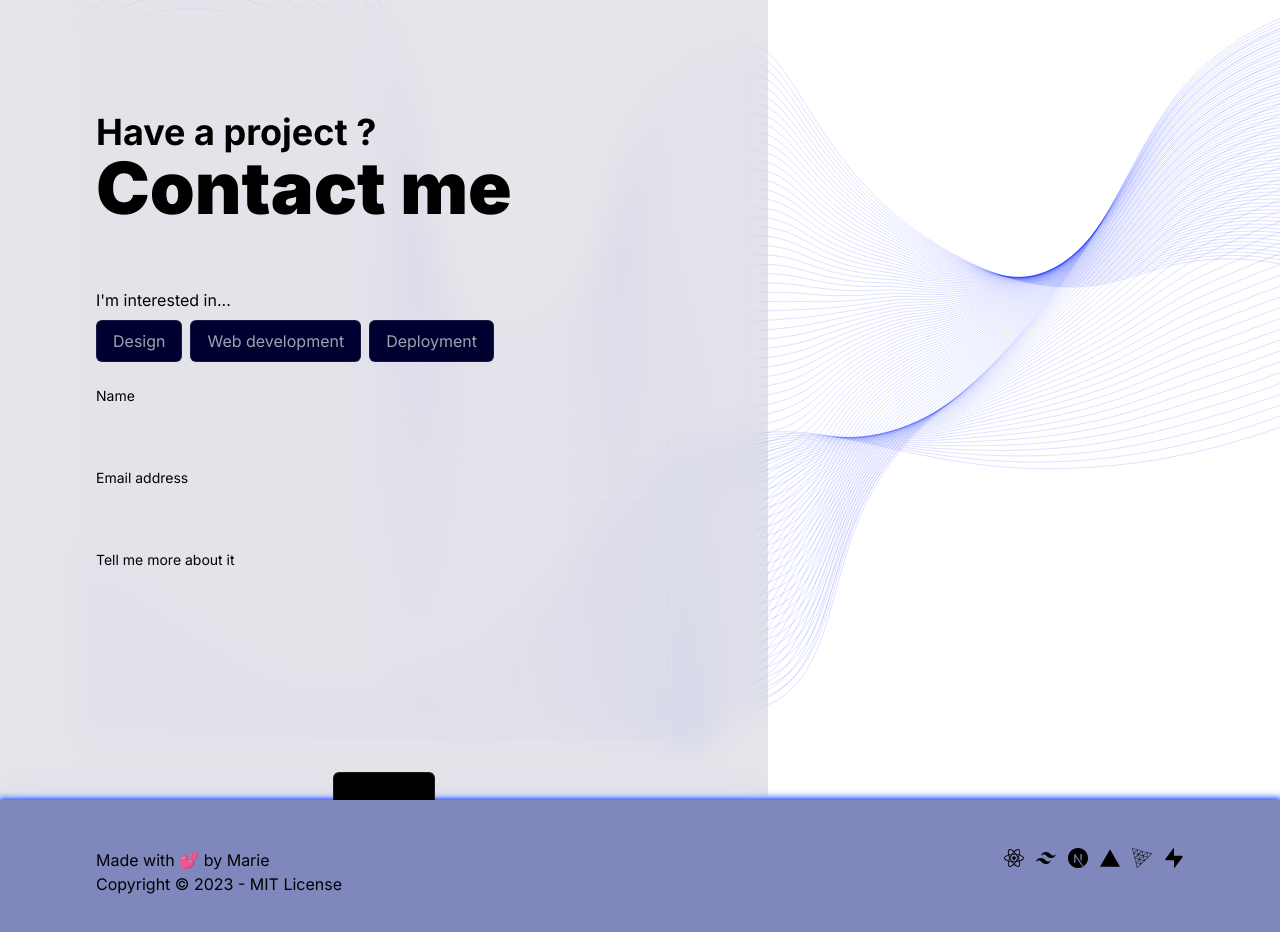
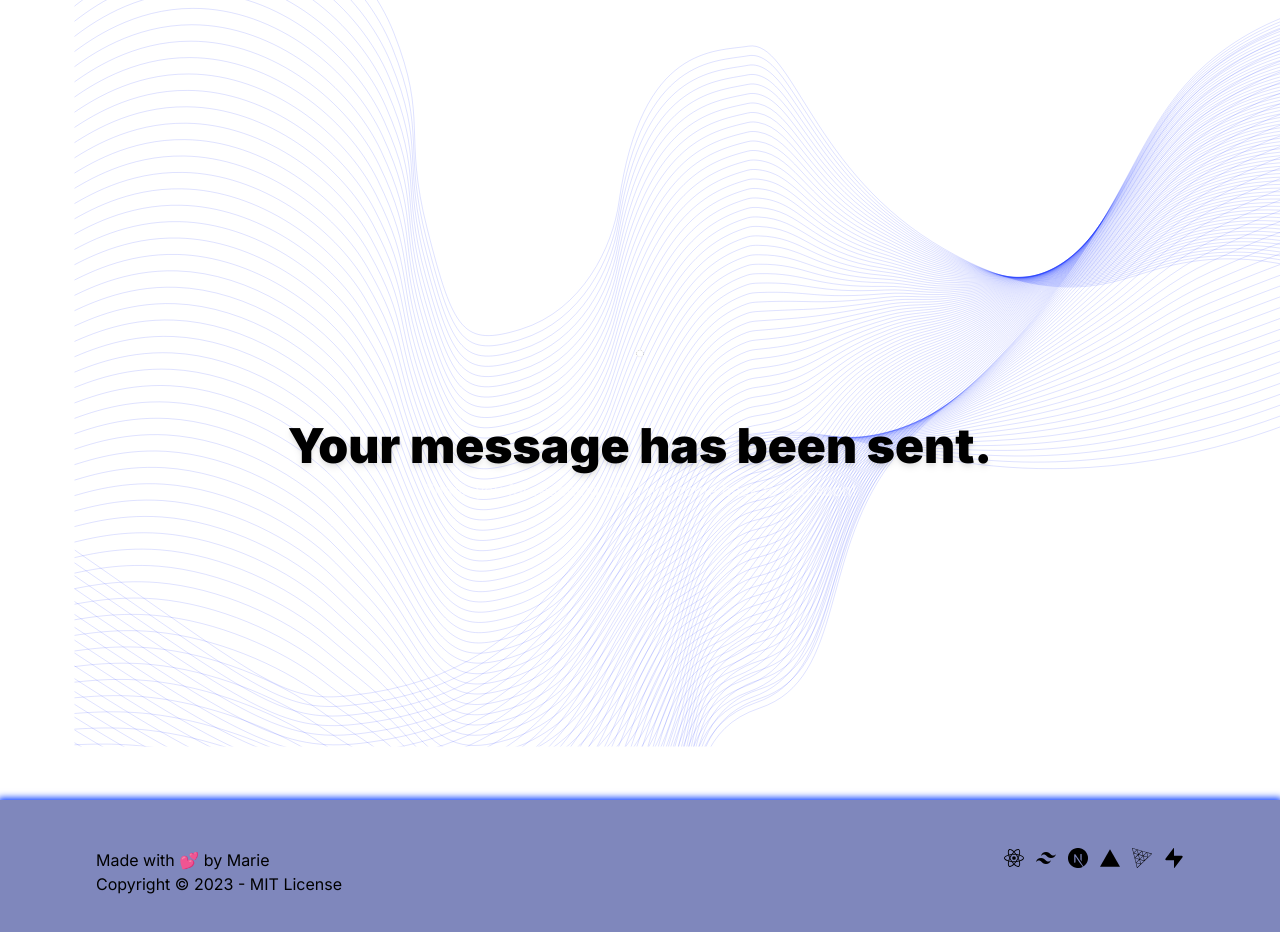
Before and after one commit to mgavillo/personnal-website, a Next.js app: page /contact in a window 1280 px wide. Shown: the top 932 px of the page. Built offline with nearby package versions, Linux system fonts and the light colour scheme.

Commit message:
add screen when email is sent

```diff
--- /dev/null
+++ b/src/app/contact/ContactForm.tsx
@@ -0,0 +1,102 @@
+
+import {TextArea, Input} from "@/components/inputs";
+import { FormEvent, useRef, useState } from "react";
+import emailjs from "@emailjs/browser";
+
+
+export default function ContactForm({setSent}: {setSent: any}) {
+    const categories = ["Design", "Web development", "Deployment"];
+    const [selected, setSelected] = useState<boolean[]>(
+      new Array(categories.length).fill(false)
+    );
+    const formRef = useRef<HTMLFormElement>(null);
+    function changeSelection(index: number) {
+      let array = [...selected];
+      array[index] = !array[index];
+      setSelected(array);
+    }
+
+    function sendEmail(e: React.FormEvent<HTMLFormElement>) {
+      e.preventDefault();
+      emailjs
+        .sendForm(
+          process.env.NEXT_PUBLIC_EMAILJS_SERVICE_ID,
+          process.env.NEXT_PUBLIC_EMAILJS_TEMPLATE_ID,
+          formRef.current,
+          process.env.NEXT_PUBLIC_EMAILJS_PUBLIC_KEY
+        )
+        .then(
+          (result) => {
+            setSent(true)
+            console.log(result.text);
+          },
+          (error) => {
+            console.log(error.text);
+          }
+        );
+    }
+
+  return (
+    <form
+      ref={formRef}
+      className=" flex flex-col gap-4 w-3/5 h-full bg-dark-blue/10 justify-around items-center p-24 pt-28 backdrop-blur-lg"
+      onSubmit={(e) => sendEmail(e)}
+    >
+      <div className="w-full">
+        <h2 className=" text-4xl">Have a project ?</h2>
+        <h1 className="mb-12 text-7xl">Contact me</h1>
+      </div>
+      <div className="flex flex-col gap-2 w-full">
+        <h3 className="">I'm interested in... </h3>
+        <div className="flex flex-row gap-2">
+          {categories.map((el, i) => (
+            <div
+              onClick={() => changeSelection(i)}
+              className={`relative bg-dark-blue border border-white/10 rounded-md text-center cursor-pointer hover:bg-transparent flex items-center justify-center px-4 py-2 hover:bg-gradient-to-r hover:from-blue/20 hover:to-neon-blue/30 ${
+                selected[i]
+                  ? "bg-gradient-to-r from-blue/60 to-neon-blue/60"
+                  : "text-gray-400"
+              }`}
+            >
+              {el}
+              <input
+                id={el}
+                type="checkbox"
+                checked={selected[i]}
+                className=" hidden"
+              />
+            </div>
+          ))}
+        </div>
+        <div className="flex flex-col gap-3 mt-4">
+          <Input
+            className="w-fill"
+            type="name"
+            label="Name"
+            placeHolder=""
+            name="user_name"
+          />
+          <Input
+            className="w-fill"
+            type="email"
+            label="Email address"
+            placeHolder=""
+            name="user_email"
+          />
+          <TextArea
+            label="Tell me more about it"
+            placeHolder=""
+            name="details"
+          />
+          <div className="w-full flex flex-col items-center"></div>
+        </div>
+      </div>
+      <button
+        type="submit"
+        className=" text-xl font-semibold px-4 py-3 rounded-md border border-white/10 w-fit bg-black hover:shadow-box-xs"
+      >
+        Submit
+      </button>
+    </form>
+  );
+}
--- /dev/null
+++ b/src/app/contact/EmailSent.tsx
@@ -0,0 +1,19 @@
+import Image from "next/image";
+import gif from "/public/logo.gif"
+export default function EmailSent() {
+  return (
+    <div className="w-full flex h-full items-center justify-center flex-col gap-2 ">
+      <Image
+        alt="gif of an eye blicking "
+        className="drop-shadow-[0_35px_35px_rgba(0,1,0,0.25)]"
+        src={gif}
+        width={200}
+        height={200}
+/>
+      <h1 className="text-5xl  filter drop-shadow-md shadow-rose-600">Your message has been sent.</h1>
+      <h3 className="text-white/60">
+        Thank you for reaching out, I will come back to you soon!{" "}
+      </h3>
+    </div>
+  );
+}
--- a/src/app/contact/page.tsx
+++ b/src/app/contact/page.tsx
@@ -1,90 +1,16 @@
 "use client";
 import Waves1 from "@/components/backgrounds/Waves1";
-import Waves2 from "@/components/backgrounds/Waves2";
-import Waves3 from "@/components/backgrounds/Waves3";
-import Waves4 from "@/components/backgrounds/Waves4";
-import HoverButton from "@/components/buttons/HoverButton";
-import Selector from "@/components/buttons/Selector";
-import Input from "@/components/inputs/Input";
-import TextArea from "@/components/inputs/TextArea";
-import { FormEvent, useRef, useState } from "react";
-import emailjs from "@emailjs/browser";
+import { useState } from "react";
+import EmailSent from "./EmailSent";
+import ContactForm from "./ContactForm";
 
 export default function Contact() {
-  const categories = ["Design", "Web development", "Deployment"];
-  const [selected, setSelected] = useState<boolean[]>(new Array(categories.length).fill(false));
-  const formRef = useRef<HTMLFormElement>(null);
-  function changeSelection(index: number) {
-    let array = [...selected];
-    array[index] = !array[index];
-    setSelected(array);
-  }
-
-  function sendEmail(e:React.FormEvent<HTMLFormElement>) {
-    const expertise = selected.map((el, i) => (el ? categories[i] : ""));
-    console.log(e.target)
-    const templateParams = {
-      expertise: expertise,
-      user_email: e.currentTarget.elements,
-      user_name: "bala",
-      details: "ba",
-    };
-
-    // emailjs
-    //   .send(
-    //     process.env.NEXT_PUBLIC_EMAILJS_SERVICE_ID,
-    //     process.env.NEXT_PUBLIC_EMAILJS_TEMPLATE_ID,
-    //     templateParams,
-    //     process.env.NEXT_PUBLIC_EMAILJS_PUBLIC_KEY
-    //   )
-    //   .then(
-    //     (result) => {
-    //       console.log(result.text);
-    //     },
-    //     (error) => {
-    //       console.log(error.text);
-    //     }
-    //   );
-  }
+  const [sent, setSent] = useState<boolean>(true);
 
   return (
     <div className="w-full h-screen  relative overflow-hidden pb-1">
-      <form
-        ref={formRef}
-        className=" flex flex-col gap-4 w-3/5 h-full bg-dark-blue/10 justify-around items-center p-24 pt-28 backdrop-blur-lg"
-        onSubmit={(e) =>sendEmail(e)}>
-        <div className="w-full">
-          <h2 className=" text-4xl">Have a project ?</h2>
-          <h1 className="mb-12 text-7xl">Contact me</h1>
-        </div>
-        <div className="flex flex-col gap-2 w-full">
-          <h3 className="">I'm interested in... </h3>
-          <div className="flex flex-row gap-2">
-            {categories.map((el, i) => (
-              <button
-                type="button"
-                id={el}
-                onClick={() => changeSelection(i)}
-                className={`relative bg-dark-blue border border-white/10 rounded-md text-center cursor-pointer hover:bg-transparent flex items-center justify-center px-4 py-2 hover:bg-gradient-to-r hover:from-blue/20 hover:to-neon-blue/30 ${
-                  selected[i] ? "bg-gradient-to-r from-blue/60 to-neon-blue/60" : "text-gray-400"
-                }`}>
-                {el}
-              </button>
-            ))}
-          </div>
-          <div className="flex flex-col gap-3 mt-4">
-            <Input className="w-fill" type="name" label="Name" placeHolder="" name="user_name" />
-            <Input className="w-fill" type="email" label="Email address" placeHolder="" name="user_email" />
-            <TextArea label="Tell me more about it" placeHolder="" name="details" />
-            <div className="w-full flex flex-col items-center"></div>
-          </div>
-        </div>
-        <button
-          type="submit"
-          className=" text-xl font-semibold px-4 py-3 rounded-md border border-white/10 w-fit bg-black hover:shadow-box-xs">
-          Submit
-        </button>
-      </form>
+      {!sent && <ContactForm setSent={setSent}/>}
+      {sent && <EmailSent />}
       <div className="absolute ml-72 -mt-80  inset-0 -z-10 ">
         <Waves1 className=" -rotate-90" style={{ height: "100vw" }} />
       </div>
--- a/src/components/inputs/Input.tsx
+++ b/src/components/inputs/Input.tsx
@@ -1,33 +1,3 @@
-export function Input1({
-  type,
-  placeHolder,
-  required = true,
-  label,
-  className,
-}: {
-  type: string;
-  placeHolder: string;
-  required?: boolean;
-  label: string;
-  className?: string;
-}) {
-  return (
-    <div className={"relative z-0 group mt-6 " + className}>
-      <input
-        type={type}
-        name={"floating_" + type}
-        id={"floating_" + type}
-        className="block py-2.5 px-0 w-full text-sm text-gray-900 bg-transparent border-t-0 border-l-0 border-r-0 border border-black/20 appearance-none dark:text-white dark:border-white/20 focus:border-white focus:outline-none focus:ring-0 peer"
-        placeholder={placeHolder}
-        required={required}
-      />
-      <label className="absolute duration-300 transform -translate-y-8 scale-75 top-3 -z-10 origin-[0] peer-focus:left-0 text-gray-400 font-light peer-focus:font-light peer-focus:text-gray-400 peer-placeholder-shown:font-normal peer-placeholder-shown:text-white peer-placeholder-shown:scale-100 peer-placeholder-shown:translate-y-0 peer-focus:scale-75 peer-focus:-translate-y-8">
-        {label}
-      </label>
-    </div>
-  );
-}
-
 export default function Input({
   type,
   placeHolder,
--- a/src/components/inputs/TextArea.tsx
+++ b/src/components/inputs/TextArea.tsx
@@ -1,21 +1,3 @@
-export function TextArea1({ name, label }: { name: string; label: string }) {
-  return (
-    <div className="relative z-0 w-full group mt-6">
-      <textarea
-        name={"floating_" + name}
-        id={"floating_" + name}
-        rows={5}
-        className="mt-1 block py-2.5 px-0 w-full max-h-44 text-sm text-gray-900 bg-transparent border border-t-0 border-l-0 border-r-0 border-gray-300 appearance-none dark:text-white dark:border-white/20 focus:border-white focus:outline-none focus:ring-0  peer"
-        placeholder=" "
-        required
-      />
-      <label className="absolute duration-300 transform -translate-y-8 scale-75 top-3 -z-10 origin-[0] peer-focus:left-0 text-gray-400 font-light peer-focus:font-light peer-focus:text-gray-400 peer-placeholder-shown:font-normal peer-placeholder-shown:text-white peer-placeholder-shown:scale-100 peer-placeholder-shown:translate-y-0 peer-focus:scale-75 peer-focus:-translate-y-8">
-        {label}
-      </label>
-    </div>
-  );
-}
-
 export default function TextArea({
   name,
   label,
--- /dev/null
+++ b/src/components/inputs/index.ts
@@ -0,0 +1,2 @@
+export {default as Input} from "./Input"
+export {default as TextArea} from "./TextArea"
```
